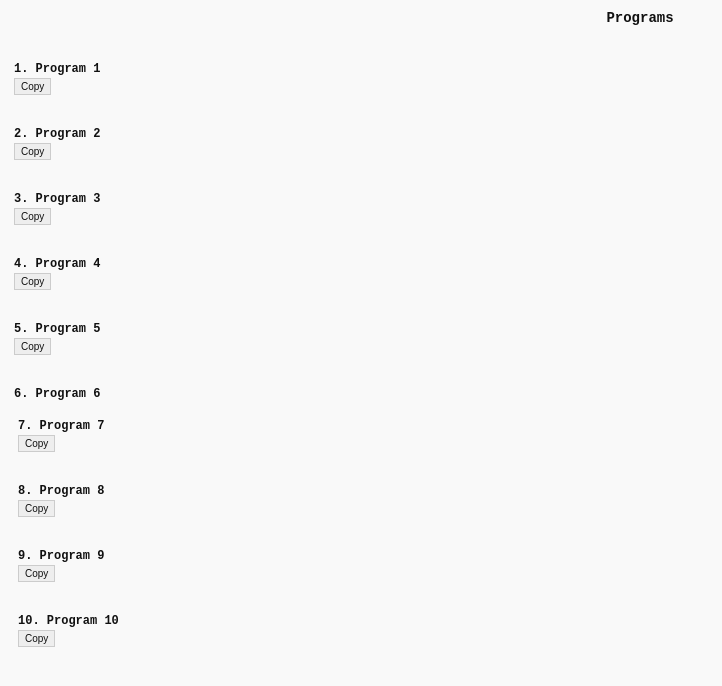
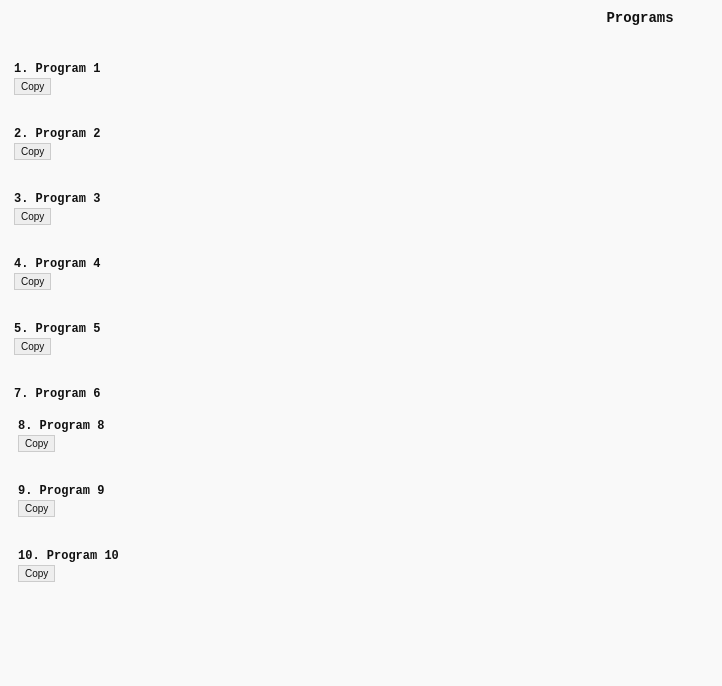
Before and after one commit to hello1a/ABCD, a plain HTML site: page index.html in a window 1280 px wide. Shown: the whole page, without its empty margins (0-722 px from the left). Drawn offline with Linux system fonts and the light colour scheme.

Commit message:
Add files via upload

```diff
--- a/index.html
+++ b/index.html
@@ -222,12 +222,13 @@ void loop()
   <button onclick="copyCode('code5')">Copy</button>
 </div>
 
+
+
 <!-- Program 6 -->
 <div class="program">
-  <h3>6. Program 6</h3>
-  <div id="code6" class="hidden-code">
-    // declare variables for pins
-const int sensorpin = A0;
+  <h3>7. Program 6</h3>
+  <div id="code7" class="hidden-code">
+    const int sensorpin = A0;
 const int sensorpower = 8;
 const int LED1 = 2;
 const int LED2 = 3;
@@ -283,15 +284,6 @@ delay(delayTime);
   <button onclick="copyCode('code6')">Copy</button>
 </div>
 
-<!-- Program 7 -->
-<div class="program">
-  <h3>7. Program 7</h3>
-  <div id="code7" class="hidden-code">
-    <!-- Paste your code here -->
-  </div>
-  <button onclick="copyCode('code7')">Copy</button>
-</div>
-
 <!-- Program 8 -->
 <div class="program">
   <h3>8. Program 8</h3>
```
